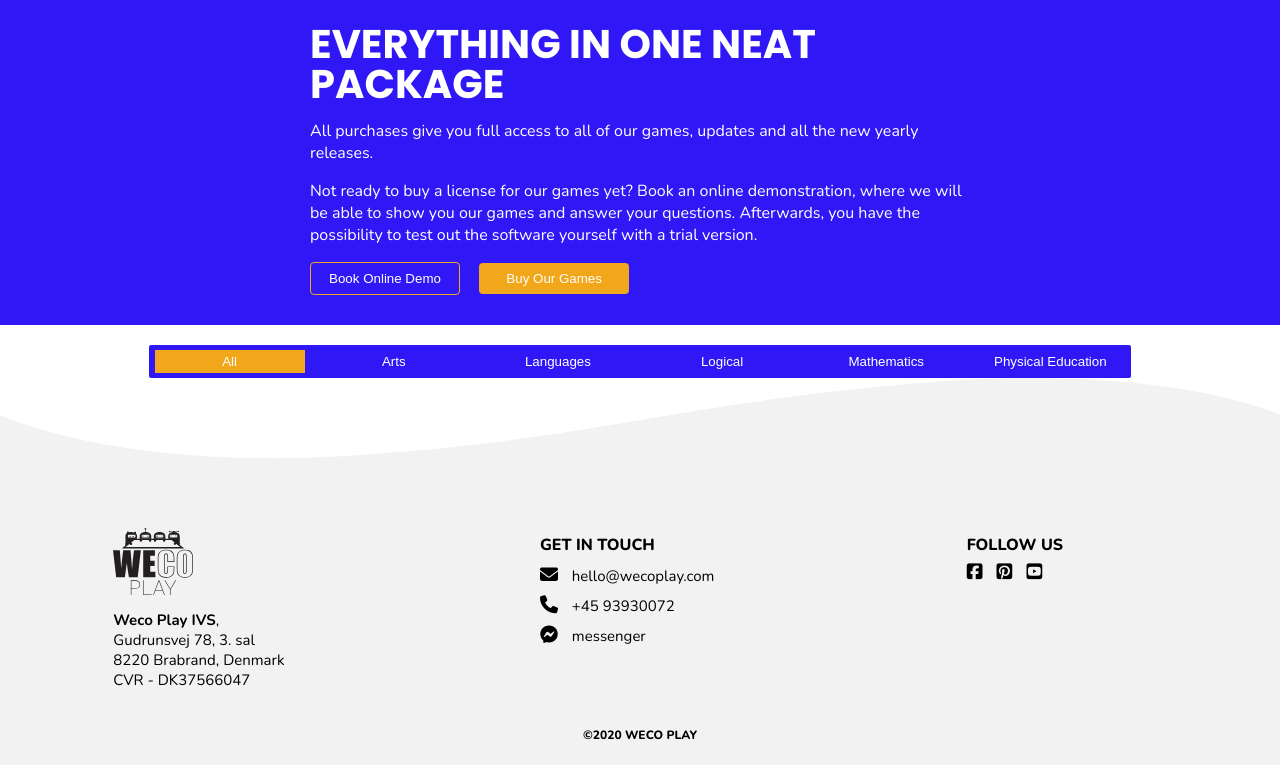
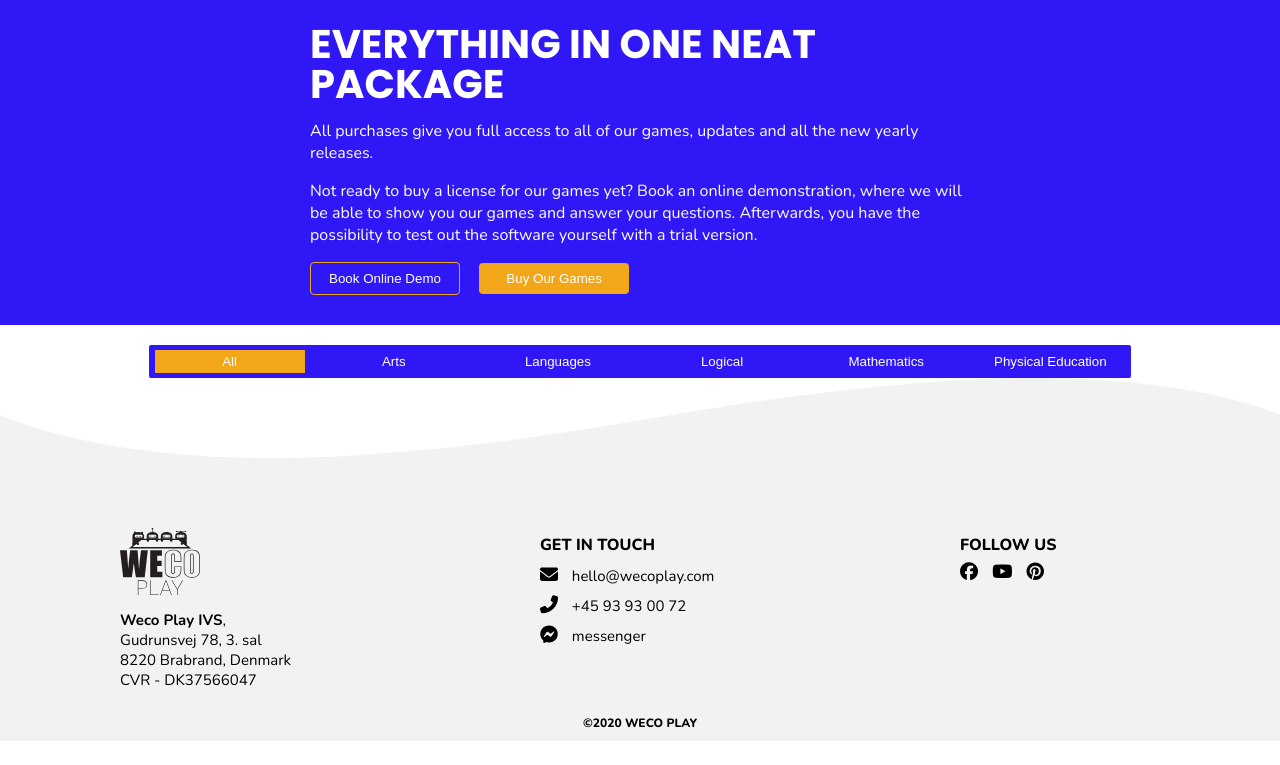
Before and after one commit to mariajalmeida/weco_play, a plain HTML site: page games.html in a window 1280 px wide. Shown: the part 637-1402 px from the top of the page. After the commit the page ends 1378 px from the top, so only its background shows below. Drawn offline with nearby package versions, Linux system fonts and the light colour scheme; no server answers.

Commit message:
footer and icons

```diff
--- a/css/common.css
+++ b/css/common.css
@@ -119,11 +119,8 @@ nav li a {
 
 /* FOOTER */
 footer {
-    background-image: url("../img/footwave.svg");
-    background-repeat: no-repeat;
-    background-size: cover;
-    padding-top: 140px;
-    padding-bottom: 10px;
+    background-color: #F3F2F3;
+    padding: 10px;
 }
 
 #footer-container {
@@ -146,6 +143,7 @@ footer p {
     text-align: center;
     font-size: 12px;
     font-weight: 900;
+    margin: 0;
 }
 
 footer h4 {
@@ -197,6 +195,16 @@ footer .fab {
     color: #c4302b;
 }
 
+@media (min-width: 1053px) {
+    footer {
+        background-color: transparent;
+        background-image: url("../img/footwave.svg");
+        background-repeat: no-repeat;
+        background-size: cover;
+        padding-top: 140px;
+        padding-bottom: 10px;
+    }
+}
 
 @media (min-width: 1000px) {
 
@@ -208,5 +216,4 @@ footer .fab {
         justify-content: space-around;
     }
 
-
 }
--- a/games.html
+++ b/games.html
@@ -89,24 +89,20 @@
             <div class="contact">
                 <h4>get in touch</h4>
                 <ul>
-                    <li><i class="fa fa-envelope" aria-hidden="true"></i><a href="mailto:hello@wecoplay.com"
-                            target="_blank">
+                    <li><i class="fa fa-envelope" aria-hidden="true"></i><a href="mailto:hello@wecoplay.com" target="_blank">
                             hello@wecoplay.com</a></li>
-                    <li><i class="fa fa-phone" aria-hidden="true"></i>
-                        +45 93930072</li>
-                    <li><i class="fab fa-facebook-messenger" aria-hidden="true"></i><a href="http://m.me/WECOPLAY"
-                            target="_blank">
+                    <li><i class="fa fas fa-phone-alt"></i>
+                        +45 93 93 00 72</li>
+                    <li><i class="fab fa-facebook-messenger" aria-hidden="true"></i><a href="http://m.me/WECOPLAY" target="_blank">
                             messenger</a></li>
                 </ul>
             </div>
             <div class="some-icons">
                 <h4>follow us</h4>
                 <a href="https://www.facebook.com/search/top?q=weco%20play" target="_blank">
-                    <i class="fa fa-facebook-square" aria-hidden="true"></i></a>
-                <a href="https://www.pinterest.dk/wecoplay/_created/" target="_blank"><i class="fa fa-pinterest-square"
-                        aria-hidden="true"></i></a>
-                <a href="https://www.youtube.com/channel/UCcpdImJ4G0Y5vj_5mtFE2wg" target="_blank"><i
-                        class="fa fa-youtube-square" aria-hidden="true"></i></a>
+                    <i class="fab fa-facebook"></i></a>
+                <a href="https://www.youtube.com/channel/UCcpdImJ4G0Y5vj_5mtFE2wg" target="_blank"><i class="fab fa-youtube"></i></a>
+                <a href="https://www.pinterest.dk/wecoplay/_created/" target="_blank"><i class="fab fa-pinterest"></i></a>
             </div>
         </div>
         <p>&copy2020 WECO PLAY</p>
@@ -116,6 +112,7 @@
             document.querySelector(".load").style.display = "none";
             console.log("load");
         });
+
     </script>
     <script src="script/games.js"></script>
 </body>
```
Also changed, not shown: css/single-game.css (+5 -5 lines), css/style.css (+7 -0 lines), index.html (+1 -1 lines), single-game.html (+9 -12 lines).
